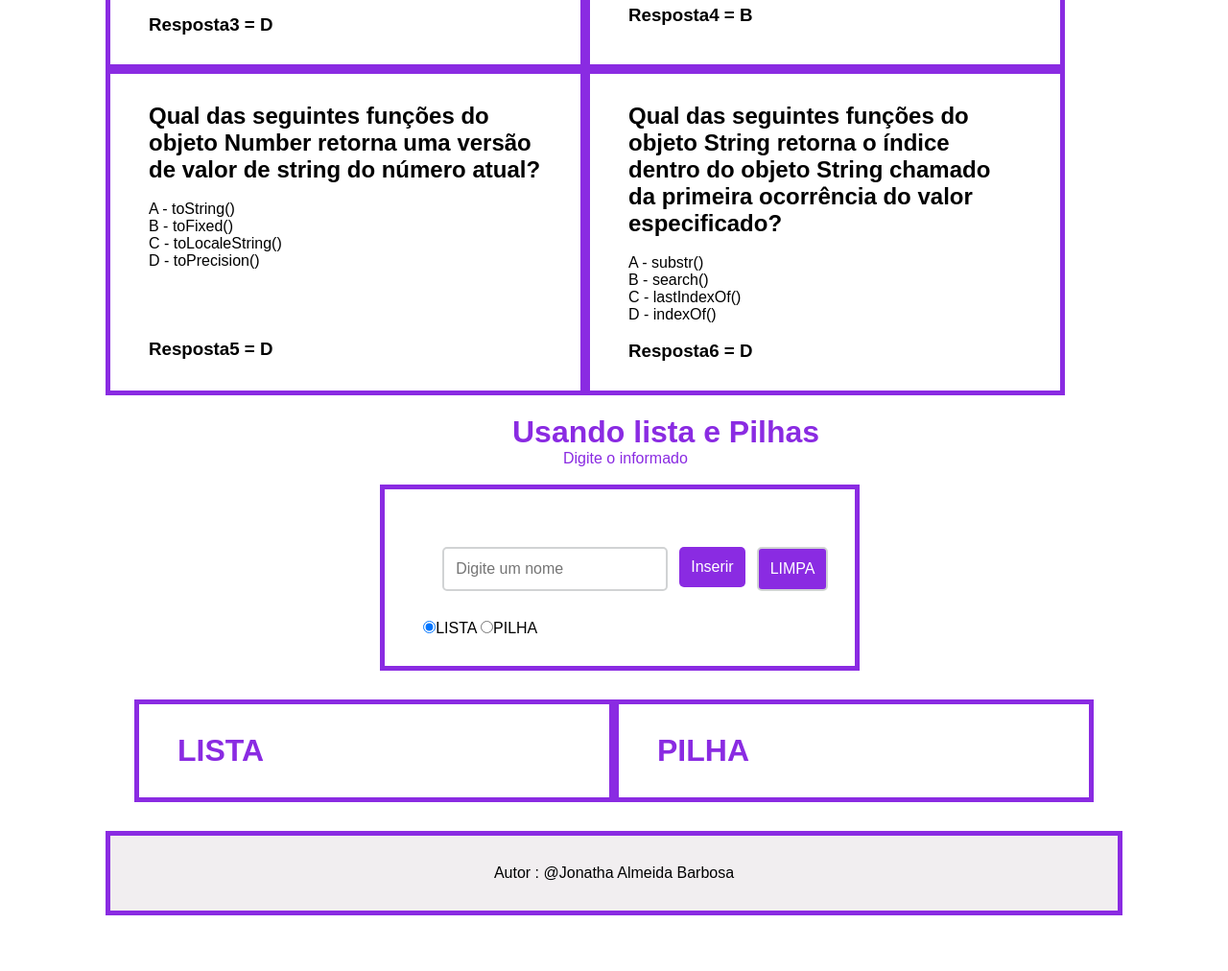
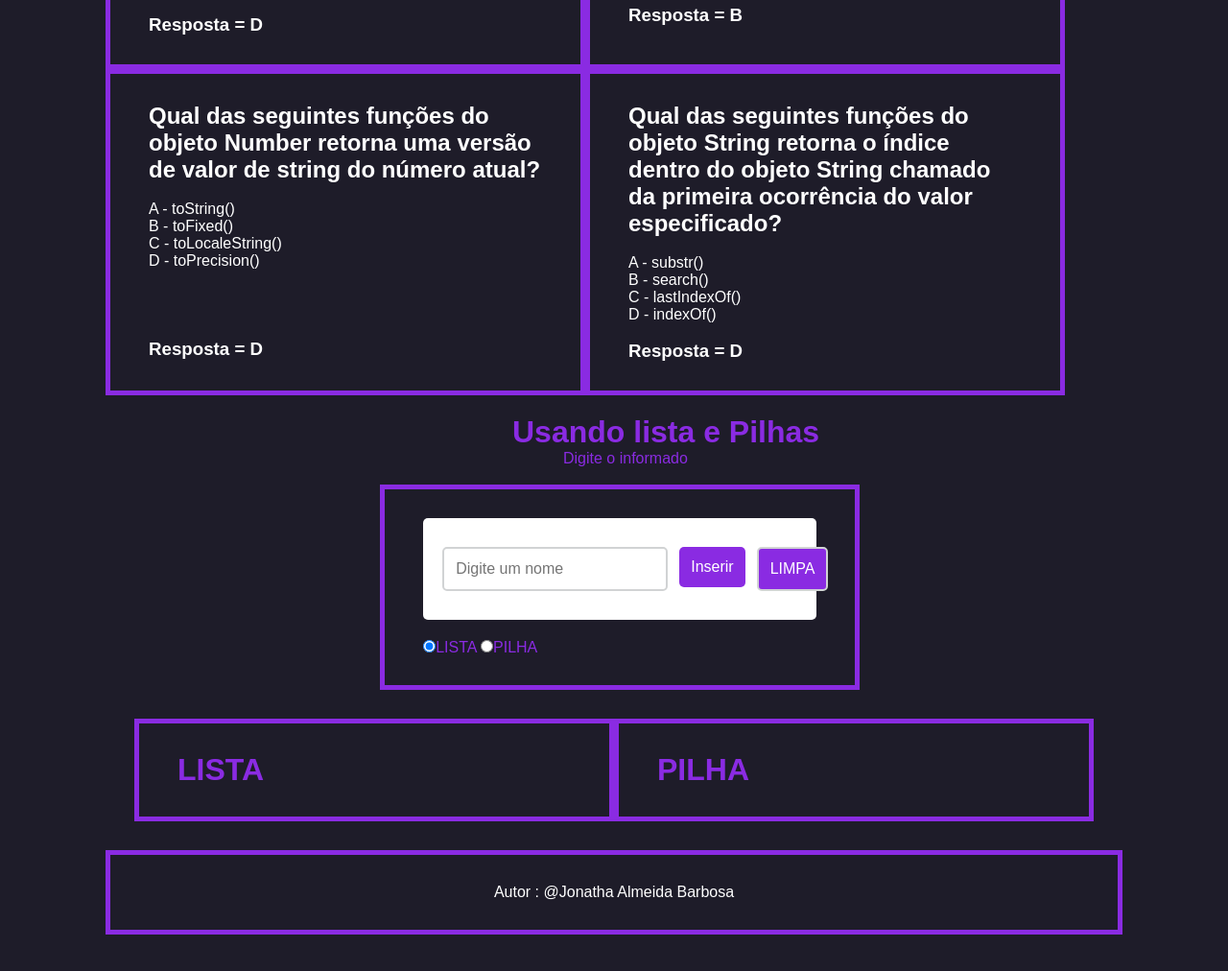
Before and after one commit to Jonatha-Almeida/Avaliacao1, a plain HTML site: page index.html in a window 1280 px wide. Shown: the part 968-1980 px from the top of the page at 96% size. Drawn offline with Linux system fonts and the light colour scheme.

Commit message:
atualizando_projeto

```diff
--- a/index.html
+++ b/index.html
@@ -69,7 +69,7 @@
                             D - Nenhuma das anteriores. <br>
                         </p>
                         <br>
-                    <h3>Resposta3 = D</h3>
+                    <h3>Resposta = D</h3>
                 </div>
                 <div class="dx">
                     <h2>Qual método interno inverte a ordem dos elementos de um
@@ -82,7 +82,7 @@
                             D - Nenhuma das anteriores.<br>
                         </p>
                         <br><br><br><br><br><br>
-                    <h3>Resposta4 = B</h3>
+                    <h3>Resposta = B</h3>
                 </div>
             </div>
             <div class="div3">
@@ -97,7 +97,7 @@
 
                         </p>
                         <br> <br> <br> <br>
-                    <h3>Resposta5 = D</h3>
+                    <h3>Resposta = D</h3>
                 </div>
                 <div class="dx">
                     <h2>Qual das seguintes funções do objeto String retorna o índice
@@ -111,7 +111,7 @@
                             D - indexOf() <br>
                         </p>
                         <br>
-                    <h3>Resposta6 = D</h3>
+                    <h3>Resposta = D</h3>
                 </div>
             </div>
 
@@ -123,15 +123,19 @@
                     <div class="botao-container">
 
                         <input type="text" name="texto" onfocus="this.value='';" class="input"
-                            placeholder="Digite um nome" pattern="[a-z\s]+$" />
+                            placeholder="Digite um nome" />
 
 
                         <button type="button" class="inp" onclick="displayRadioValue()">Inserir</button>
                         <input type="reset" class="clear" value="LIMPA">
 
                     </div>
-                    <input type="radio" name="gender" value="LI" checked>LISTA
-                    <input type="radio" name="gender" value="PI">PILHA
+                    <label>
+
+                        <input type="radio" name="gender" value="LI" checked>LISTA
+                        <input type="radio" name="gender" value="PI">PILHA
+
+                    </label>
 
 
                 </div>
--- a/style.css
+++ b/style.css
@@ -9,6 +9,7 @@
  }
 
  body {
+   background-color: rgb(30, 28, 41);
     display: flex;
     align-items: center;
     justify-content: center;
@@ -43,7 +44,7 @@
     background-color: #fff;
     padding: 30px 20px;
     border-radius: 5px;
-
+    margin-bottom: 20px;
     display: flex;
   }
   .botao-container input:focus {
@@ -71,6 +72,7 @@
   }
  label{
    color: var(--corTexto--bg--color);
+   margin-top: 5px;
  }
 
  .mostra{
@@ -107,6 +109,7 @@ li {
   width: 40%;
   min-width: 500px;
   max-width: 500px;
+  color: white;
 }
 nav{
  display: flex;
@@ -120,19 +123,20 @@ nav{
 }
 .fod{
   border: 5px solid var(--corTexto--bg--color);
-  background-color: rgb(241, 238, 240);
+  background-color: rgb(30, 28, 41);
   padding: 30px 40px;
   width: 100%;
   min-width: 500px;
   display: flex;
   justify-content: center;
   margin-bottom: 50px;
+  color: white;
 }
 #lista ul{
   font-size: 30px;
-  color: #fff;
+  color: white;
 }
 #pilha ol{
   font-size: 30px;
-  color: #fff;
+  color: white;
 }
```
